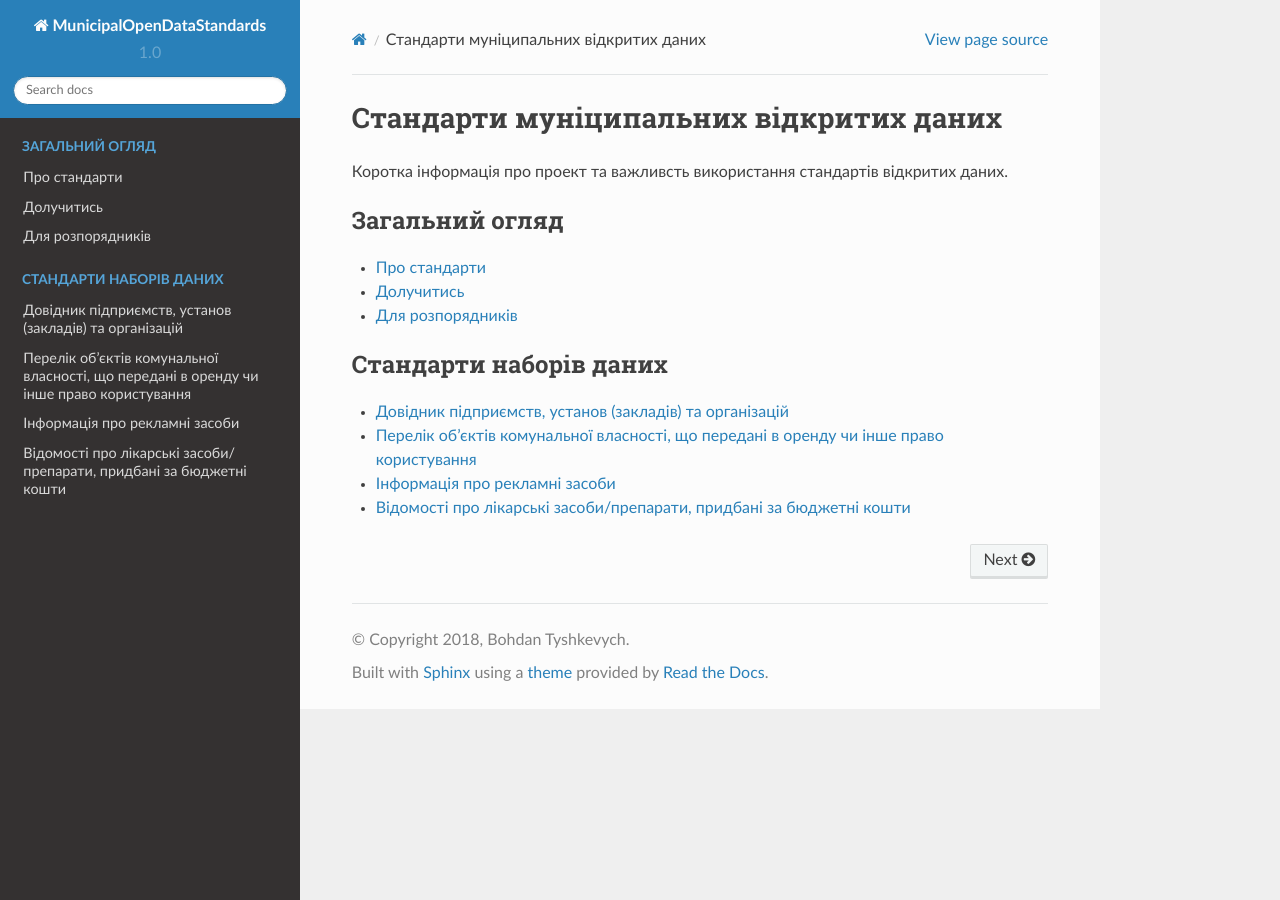
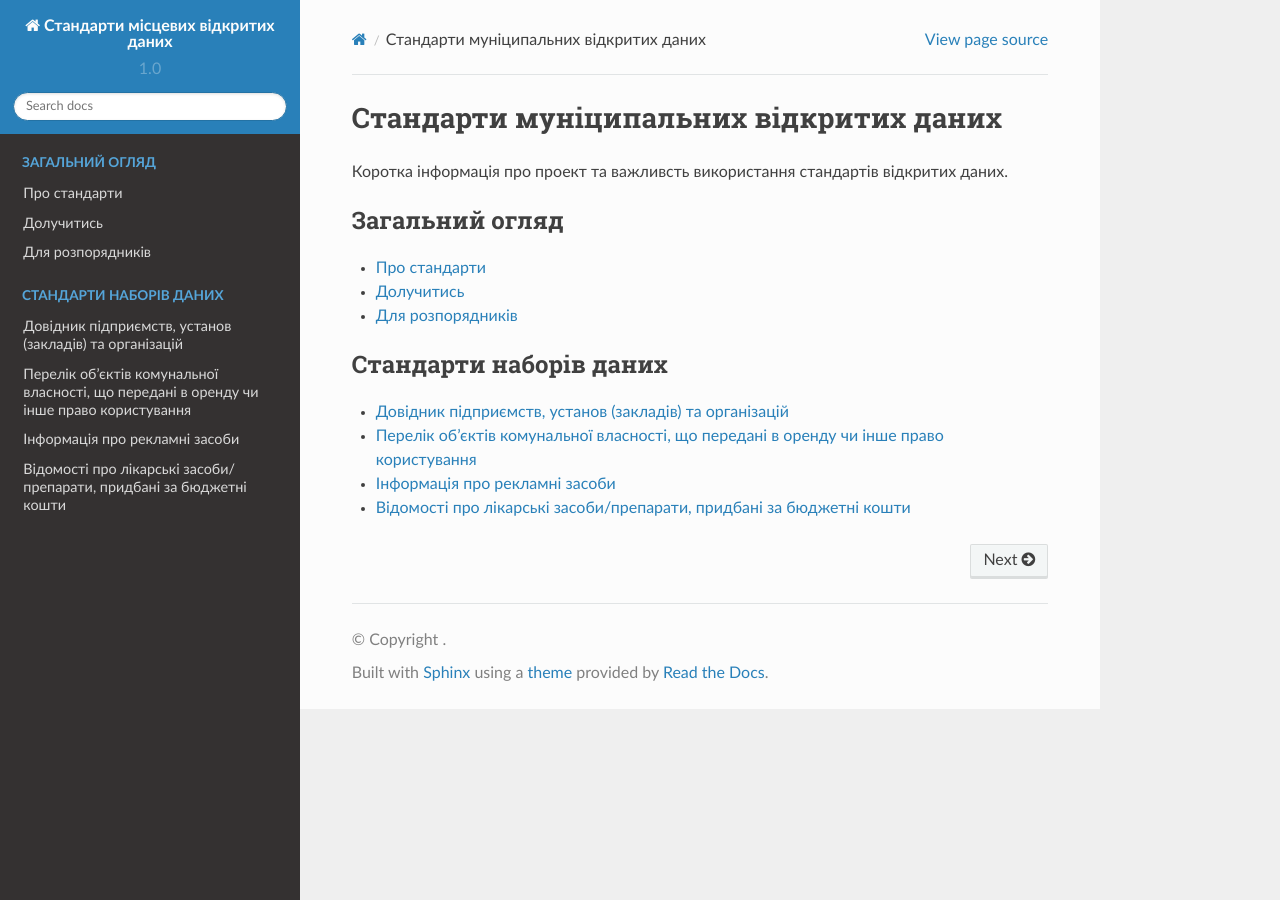
Before and after one commit to virnadiia/municipalOpenDataStandards, a Sphinx documentation site: the page built from docs/source/index.rst, in a window 1280 px wide. Built offline with Sphinx 7.4.7 and the Read the Docs theme 2.0.0, drawn with Linux system fonts in a browser that asks for light colours; a script that is not in the unit is left out.

Commit message:
improved conf.py

```diff
--- a/docs/source/conf.py
+++ b/docs/source/conf.py
@@ -19,13 +19,15 @@
 # -- Markdown setings --------------------------------------------------------
 
 from recommonmark.parser import CommonMarkParser
+from recommonmark.transform import AutoStructify
 import os
+
 
 # -- Project information -----------------------------------------------------
 
-project = 'MunicipalOpenDataStandards'
-copyright = '2018, Bohdan Tyshkevych'
-author = 'Bohdan Tyshkevych'
+project = 'Стандарти місцевих відкритих даних'
+# copyright = '2018, Bohdan Tyshkevych'
+# author = 'Bohdan Tyshkevych'
 
 # The short X.Y version
 version = '1.0'
@@ -54,20 +56,19 @@ extensions = [
 
 
 # Add any paths that contain templates here, relative to this directory.
+# default directory: templates_path = ['ntemplates']
 
-# templates_path = ['ntemplates']
 templates_path = ['_templates']
 
 # The suffix(es) of source filenames.
+# default value: source_suffix = '.rst'
 # You can specify multiple suffix as a list of string:
-#
 
 source_parsers = {
     '.md': CommonMarkParser,
 }
 
 source_suffix = ['.rst', '.md']
-#source_suffix = '.rst'
 
 # The master toctree document.
 master_doc = 'index'
@@ -92,7 +93,11 @@ pygments_style = 'sphinx'
 
 # -- Options for HTML output -------------------------------------------------
 
-#-----------------------------------------------------------------------------
+# Due to bug in sphinx_rtd_theme I use this block of code
+# For clarification see issues:
+# https://github.com/rtfd/readthedocs.org/issues/2116
+# https://github.com/rtfd/sphinx_rtd_theme/issues/117
+
 import os
 on_rtd = os.environ.get('READTHEDOCS', None) == 'True'
 
@@ -109,17 +114,14 @@ else:
     ],
   }
 
-#----------------------------------------------------------------------------
-
 
 # The theme to use for HTML and HTML Help pages.  See the documentation for
 # a list of builtin themes.
-# html_theme = 'alabaster' # default theme
+# default theme: html_theme = 'alabaster'
 
-#-------------------------------------------------------------------
-#html_theme = "sphinx_rtd_theme"
-#html_theme_path = ["_themes", ]
-#-------------------------------------------------------------------
+# (!) This block of code is already implemented due to the bug in sphinx_rtd_theme
+# html_theme = "sphinx_rtd_theme"
+# html_theme_path = ["_themes", ]
 
 # Theme options are theme-specific and customize the look and feel of a theme
 # further.  For a list of options available for each theme, see the
@@ -138,12 +140,6 @@ else:
 
 html_static_path = ['_static']
 
-#html_context = {
-#    'css_files': [
-#        '_static/theme_overrides.css',  # override wide tables in RTD theme
-#        ],
-#     }
-
 # Custom sidebar templates, must be a dictionary that maps document names
 # to template names.
 #
@@ -158,7 +154,7 @@ html_static_path = ['_static']
 # -- Options for HTMLHelp output ---------------------------------------------
 
 # Output file base name for HTML help builder.
-htmlhelp_basename = 'MunicipalOpenDataStandardsdoc'
+htmlhelp_basename = 'Стандарти місцевих відкритих даних'
 
 
 # -- Options for LaTeX output ------------------------------------------------
@@ -185,8 +181,8 @@ latex_elements = {
 # (source start file, target name, title,
 #  author, documentclass [howto, manual, or own class]).
 latex_documents = [
-    (master_doc, 'MunicipalOpenDataStandards.tex', 'MunicipalOpenDataStandards Documentation',
-     'Bohdan Tyshkevych', 'manual'),
+    (master_doc, 'MunicipalOpenDataStandards.tex', 'Стандарти місцевих відкритих даних',
+     'стандарти'),
 ]
 
 
@@ -195,8 +191,7 @@ latex_documents = [
 # One entry per manual page. List of tuples
 # (source start file, name, description, authors, manual section).
 man_pages = [
-    (master_doc, 'municipalopendatastandards', 'MunicipalOpenDataStandards Documentation',
-     [author], 1)
+    (master_doc, 'СтандартиМісцевихВідкритихДаних', 'Стандарти місцевих відкритих даних', 1)
 ]
 
 
@@ -206,9 +201,8 @@ man_pages = [
 # (source start file, target name, title, author,
 #  dir menu entry, description, category)
 texinfo_documents = [
-    (master_doc, 'MunicipalOpenDataStandards', 'MunicipalOpenDataStandards Documentation',
-     author, 'MunicipalOpenDataStandards', 'One line description of project.',
-     'Miscellaneous'),
+    (master_doc, 'СтандартиМісцевихВідкритихДаних', 'Стандарти місцевих відкритих даних',
+      'MunicipalOpenDataStandards', 'One line description of project.'),
 ]
 
 
@@ -218,3 +212,16 @@ texinfo_documents = [
 
 # If true, `todo` and `todoList` produce output, else they produce nothing.
 todo_include_todos = True
+
+
+# -- Execute rst code in markdown ---------------------------------------------
+
+# (!) This feature is not tested
+
+def setup(app):
+    app.add_config_value('recommonmark_config', {
+        #'url_resolver': lambda url: github_doc_root + url,
+        'auto_toc_tree_section': 'Contents',
+        'enable_eval_rst': True
+        }, True)
+    app.add_transform(AutoStructify)
```
